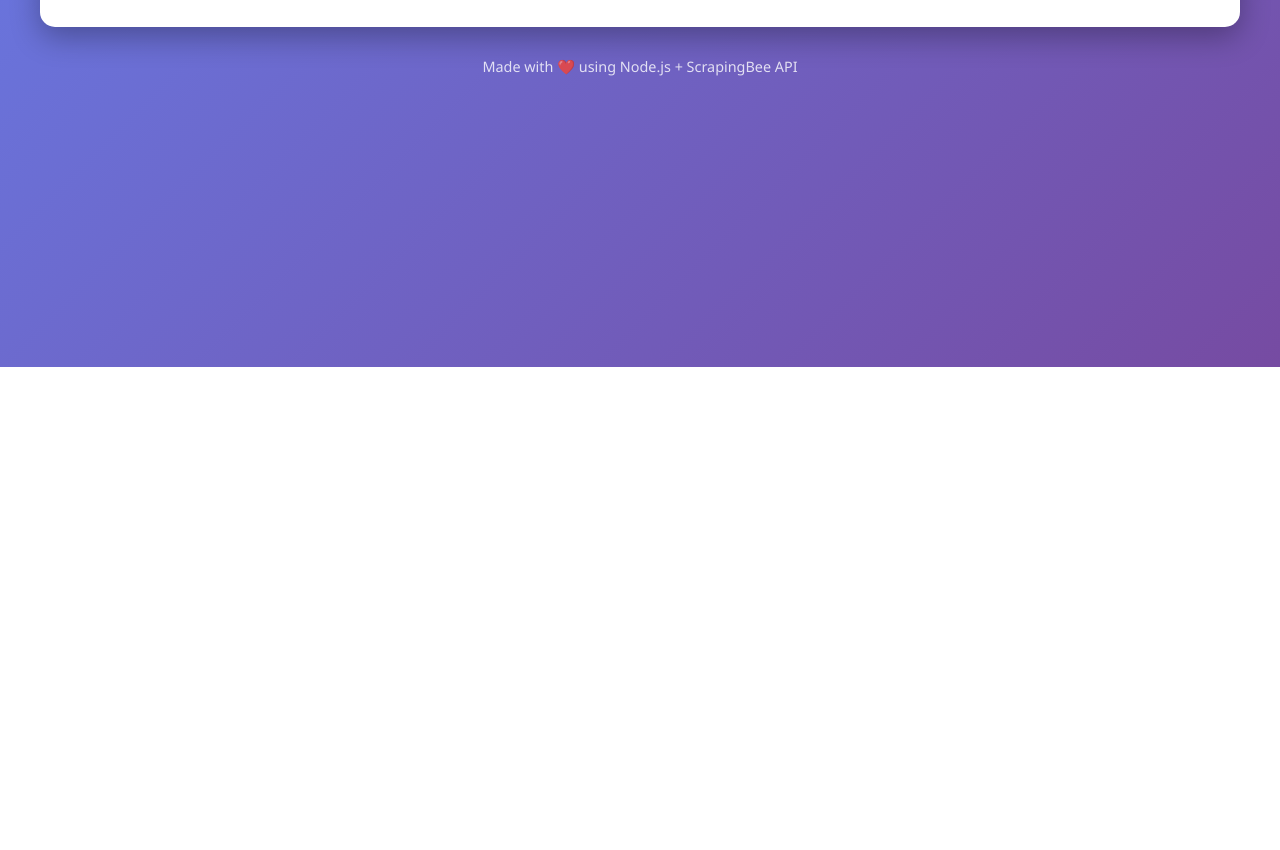
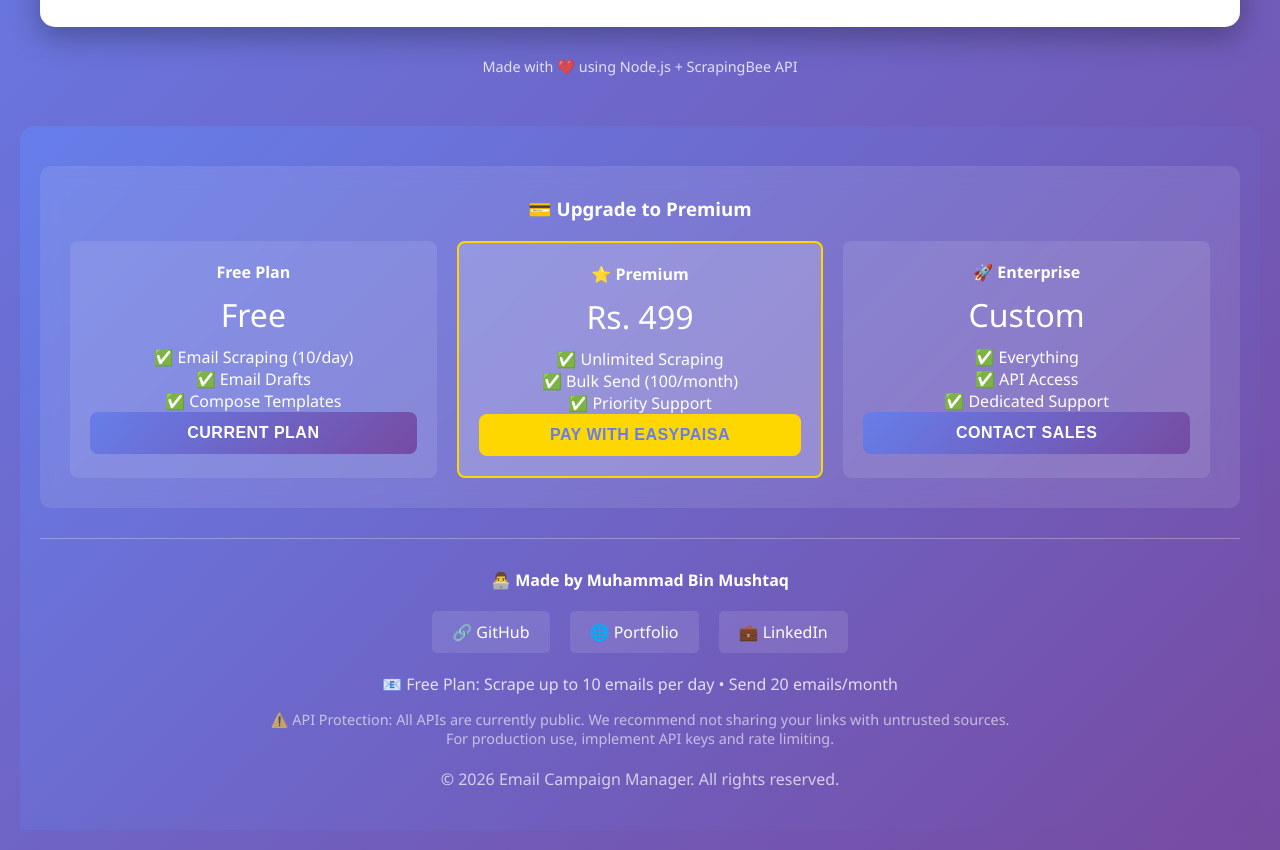
Before and after one commit to Muhammad-BinMushtaq/email-extractor, a website: page public/index.html in a window 1280 px wide. Shown: the part 433-1283 px from the top of the page. Before the commit the page ends 800 px from the top, so only its background shows below. Drawn offline with Linux system fonts and the light colour scheme.

Commit message:
Add payment integration, API protection, and comprehensive documentation

```diff
--- a/public/index.html
+++ b/public/index.html
@@ -1242,5 +1242,69 @@ ${escapeHtml(generatedEmail)}
             }
         }
     </script>
+
+    <!-- FOOTER & PAYMENT SECTION -->
+    <footer style="background: linear-gradient(135deg, #667eea 0%, #764ba2 100%); color: white; margin-top: 50px; padding: 40px 20px; border-radius: 15px 15px 0 0;">
+        <div class="container">
+            <!-- Payment Section -->
+            <div style="background: rgba(255,255,255,0.1); padding: 30px; border-radius: 10px; margin-bottom: 30px; backdrop-filter: blur(10px);">
+                <h3 style="margin-bottom: 20px; text-align: center;">💳 Upgrade to Premium</h3>
+                <div style="display: grid; grid-template-columns: repeat(auto-fit, minmax(250px, 1fr)); gap: 20px;">
+                    <div style="background: rgba(255,255,255,0.1); padding: 20px; border-radius: 8px; text-align: center;">
+                        <h4>Free Plan</h4>
+                        <p style="font-size: 2em; margin: 10px 0;">Free</p>
+                        <p>✅ Email Scraping (10/day)<br>✅ Email Drafts<br>✅ Compose Templates</p>
+                        <button class="btn-primary" style="width: 100%;">Current Plan</button>
+                    </div>
+                    <div style="background: rgba(255,255,255,0.2); padding: 20px; border-radius: 8px; text-align: center; border: 2px solid #FFD700;">
+                        <h4>⭐ Premium</h4>
+                        <p style="font-size: 2em; margin: 10px 0;">Rs. 499</p>
+                        <p>✅ Unlimited Scraping<br>✅ Bulk Send (100/month)<br>✅ Priority Support</p>
+                        <button class="btn-primary" style="width: 100%; background: #FFD700; color: #667eea;" onclick="initiateEasyPaisaPayment()">Pay with EasyPaisa</button>
+                    </div>
+                    <div style="background: rgba(255,255,255,0.1); padding: 20px; border-radius: 8px; text-align: center;">
+                        <h4>🚀 Enterprise</h4>
+                        <p style="font-size: 2em; margin: 10px 0;">Custom</p>
+                        <p>✅ Everything<br>✅ API Access<br>✅ Dedicated Support</p>
+                        <button class="btn-primary" style="width: 100%;" onclick="contactEnterprise()">Contact Sales</button>
+                    </div>
+                </div>
+            </div>
+
+            <!-- Credits Section -->
+            <div style="border-top: 1px solid rgba(255,255,255,0.3); padding-top: 30px; text-align: center;">
+                <h4 style="margin-bottom: 20px;">👨‍💻 Made by Muhammad Bin Mushtaq</h4>
+                <div style="display: flex; gap: 20px; justify-content: center; flex-wrap: wrap; margin-bottom: 20px;">
+                    <a href="https://github.com/Muhammad-BinMushtaq" target="_blank" style="color: white; text-decoration: none; padding: 10px 20px; background: rgba(255,255,255,0.1); border-radius: 5px; transition: all 0.3s;">
+                        🔗 GitHub
+                    </a>
+                    <a href="https://muhammadcode.netlify.app/" target="_blank" style="color: white; text-decoration: none; padding: 10px 20px; background: rgba(255,255,255,0.1); border-radius: 5px; transition: all 0.3s;">
+                        🌐 Portfolio
+                    </a>
+                    <a href="https://www.linkedin.com/in/muhammad-binmushtaq/" target="_blank" style="color: white; text-decoration: none; padding: 10px 20px; background: rgba(255,255,255,0.1); border-radius: 5px; transition: all 0.3s;">
+                        💼 LinkedIn
+                    </a>
+                </div>
+                <p style="opacity: 0.8; margin-bottom: 15px;">📧 Free Plan: Scrape up to 10 emails per day • Send 20 emails/month</p>
+                <p style="font-size: 0.9em; opacity: 0.6;">
+                    ⚠️ API Protection: All APIs are currently public. We recommend not sharing your links with untrusted sources.<br>
+                    For production use, implement API keys and rate limiting.
+                </p>
+                <p style="margin-top: 20px; opacity: 0.7;">© 2026 Email Campaign Manager. All rights reserved.</p>
+            </div>
+        </div>
+    </footer>
+
+    <script>
+        // EasyPaisa Payment Handler
+        function initiateEasyPaisaPayment() {
+            alert('🚀 EasyPaisa Payment Integration\n\nAmount: Rs. 499\n\nIn a production environment, this would redirect to EasyPaisa payment gateway.\n\nFor now, please contact us for manual payment setup.\n\nEmail: your-email@example.com');
+        }
+
+        // Enterprise Contact
+        function contactEnterprise() {
+            alert('📧 Enterprise Solutions\n\nContact us for custom pricing and features:\n\nGitHub: github.com/Muhammad-BinMushtaq\nLinkedIn: linkedin.com/in/muhammad-binmushtaq/');
+        }
+    </script>
 </body>
 </html>
```
Also changed, not shown: api/index.js (+25 -0 lines), README.md.
